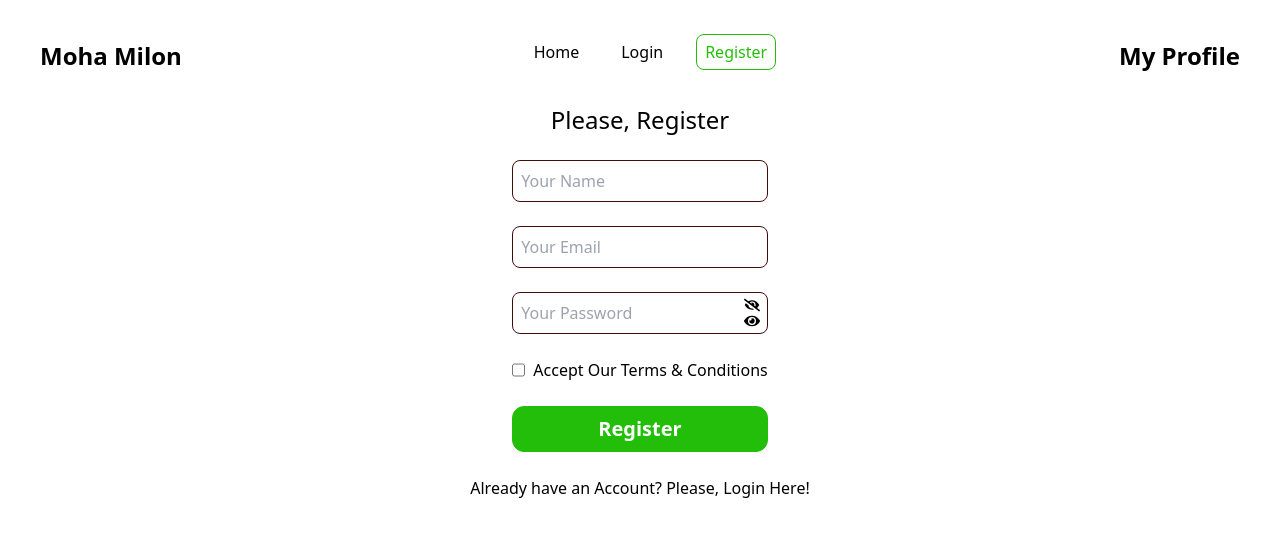
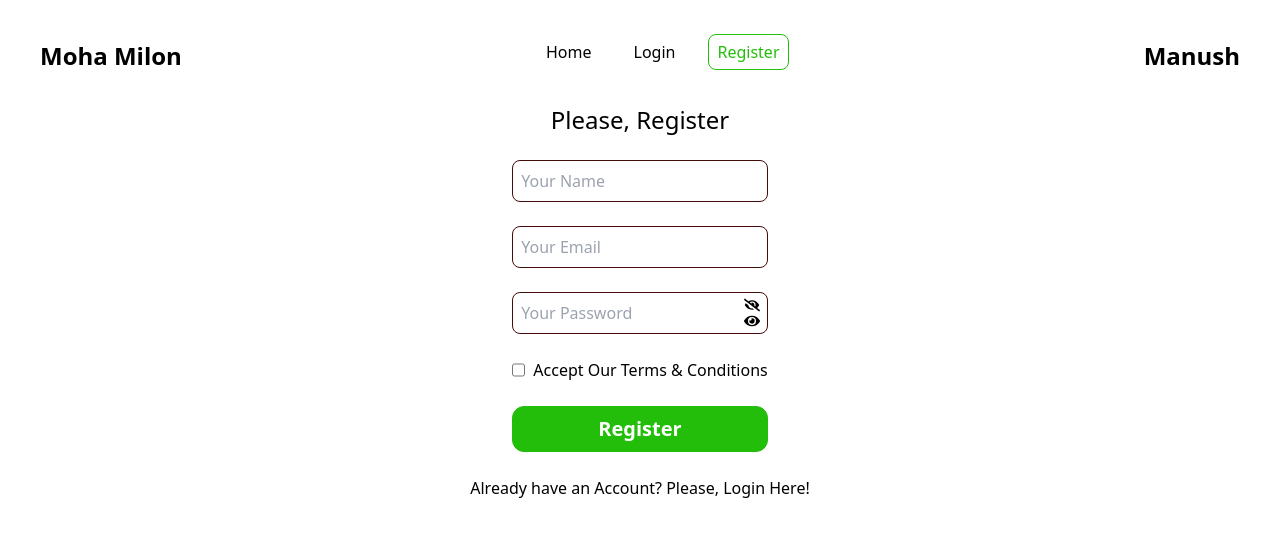
Before and after one commit to nazmul-nhb/auth-moha-milon, a React (Vite) app: page /register in a window 1280 px wide. Shown: the top 536 px of the page. Built offline with nearby package versions, Linux system fonts and the light colour scheme.

Commit message:
added context api

```diff
--- a/src/components/Navbar.jsx
+++ b/src/components/Navbar.jsx
@@ -1,7 +1,10 @@
 import { Link, NavLink } from "react-router-dom";
 import "./Navbar.css";
+import { useContext } from "react";
+import { AuthContext } from "../providers/AuthProvider";
 
 const Navbar = () => {
+    const authInfo = useContext(AuthContext)
 
     const navLinks = <>
         <li><NavLink to={'/'}>Home</NavLink></li>
@@ -18,7 +21,7 @@ const Navbar = () => {
                 </ul>
             </div>
             <div>
-                <h3 className="text-2xl font-semibold"><Link>My Profile</Link></h3>
+                <h3 className="text-2xl font-semibold"><Link>{authInfo.name}</Link></h3>
             </div>
         </nav>
     );
--- a/src/main.jsx
+++ b/src/main.jsx
@@ -3,10 +3,13 @@ import ReactDOM from 'react-dom/client';
 import './index.css';
 import { RouterProvider } from "react-router-dom";
 import { router } from './routes';
+import AuthProvider from './providers/AuthProvider';
 
 
 ReactDOM.createRoot(document.getElementById('root')).render(
   <React.StrictMode>
-    <RouterProvider router={router}></RouterProvider>
+    <AuthProvider>
+      <RouterProvider router={router}></RouterProvider>
+    </AuthProvider>
   </React.StrictMode>,
 )
--- /dev/null
+++ b/src/providers/AuthProvider.jsx
@@ -0,0 +1,19 @@
+import PropTypes from 'prop-types';
+import { createContext } from "react";
+
+export const AuthContext = createContext(null);
+
+const AuthProvider = ({ children }) => {
+    const authInfo = { name: 'Manush' }
+    return (
+        <AuthContext.Provider value={authInfo}>
+            {children}
+        </AuthContext.Provider>
+    );
+};
+
+export default AuthProvider;
+
+AuthProvider.propTypes = {
+    children: PropTypes.node
+}
```
